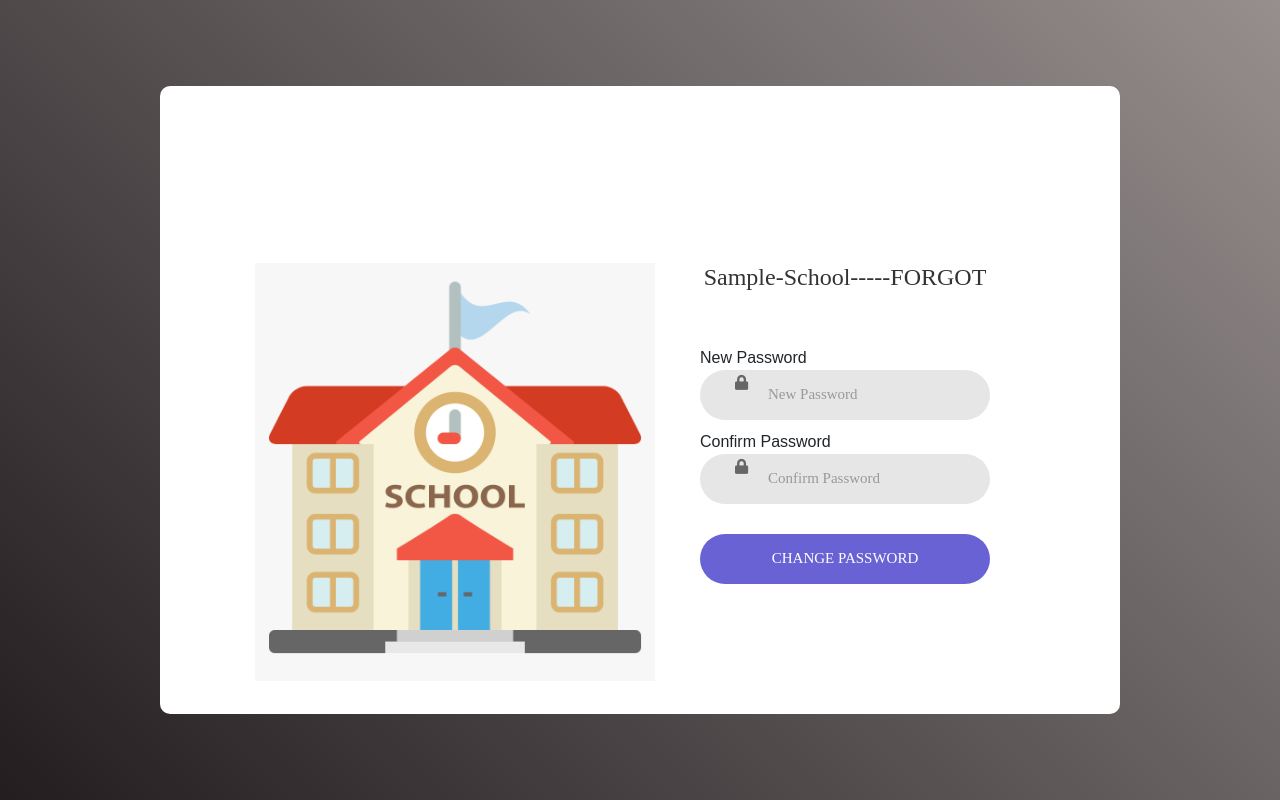
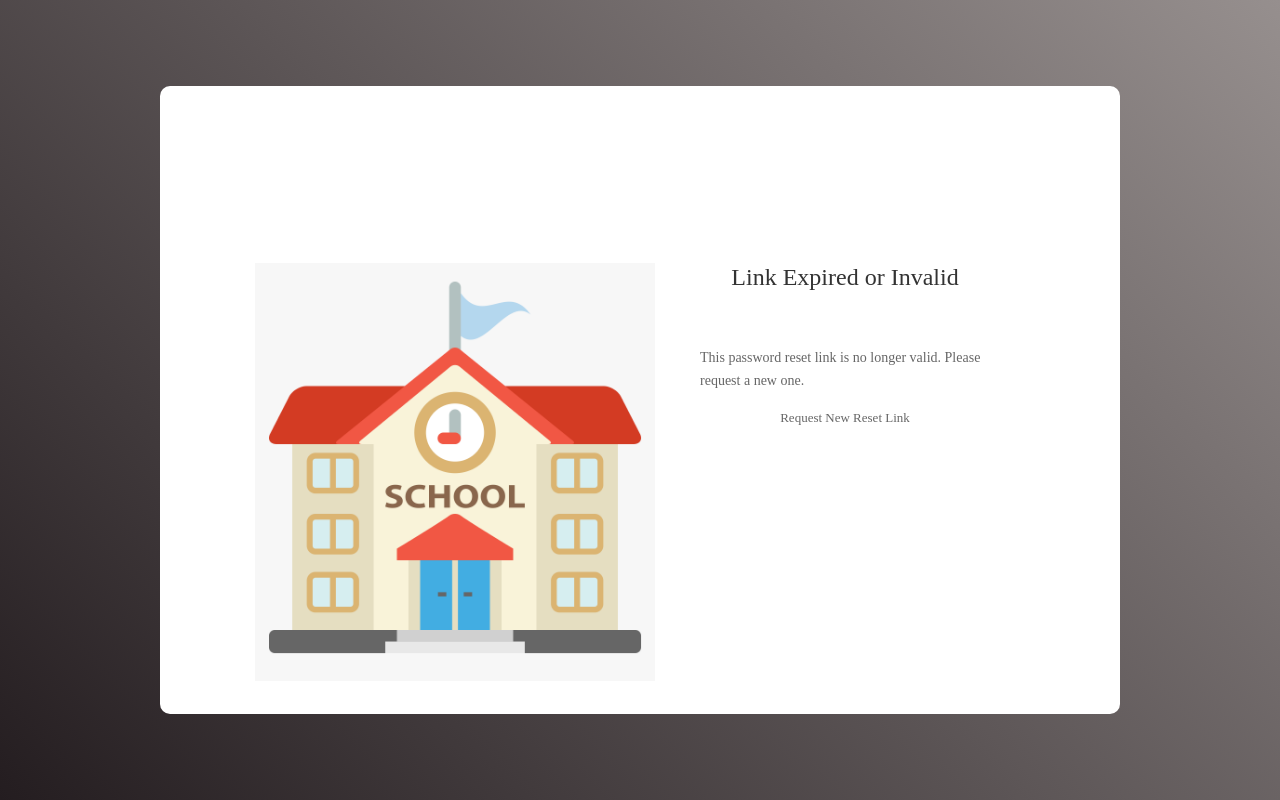
Before and after one commit to Prasanth9080/School1-CRM, a Django app: page /reset/1/1/ in a window 1280 px wide. Run offline with Django 3.2, Linux system fonts and the light colour scheme; data comes from the database, SQL or seed files in the repository; both versions use the stored data as it was after the commit; some libraries are stand-ins or nearby versions.

Commit message:
authentication forgot and reset complete

```diff
--- a/New_School_CRM-main/apps/corecode/templates/corecode/password-reset-confirm.html
+++ b/New_School_CRM-main/apps/corecode/templates/corecode/password-reset-confirm.html
@@ -1,20 +1,17 @@
-
 {% load static %}
 <!DOCTYPE html>
 <html lang="en">
+
 <head>
   <meta charset="utf-8">
   <meta name="viewport" content="width=device-width, initial-scale=1">
-  <meta http-equiv="x-ua-compatible" content="ie=edge">
-  <title>{{ School_name | default:"Forgot Password" }}</title>
+  <title>Reset Password</title>
   <link rel="stylesheet" href="{% static 'plugins/fontawesome-free/css/all.min.css' %}">
   <link rel="stylesheet" href="{% static 'plugins/toastr/toastr.min.css' %}">
-  <link rel="stylesheet" href="{% static 'plugins/overlayScrollbars/css/OverlayScrollbars.min.css' %}">
   <link rel="stylesheet" href="{% static 'dist/css/adminlte.min.css' %}">
   <link rel="stylesheet" href="{% static 'dist/css/login-page.css' %}">
-  <link href="https://fonts.googleapis.com/css?family=Source+Sans+Pro:300,400,400i,700" rel="stylesheet">
-  <link rel="shortcut icon" type="image/x-icon" href="{% static 'dist/img/sclfav.png' %}">
 </head>
+
 <body>
   <div class="limiter">
     <div class="container-login100">
@@ -22,72 +19,85 @@
         <div class="login100-pic js-tilt" style="width: 400px;">
           <img src="{% static 'dist/img/school.png' %}">
         </div>
+
+        {% if validlink %}
         <form class="login100-form validate-form" method="post" onsubmit="return validateForm()">
           {% csrf_token %}
-        <span class="login100-form-title">
-          {{ School_name | default:"Sample-School-----FORGOT" }}
-        </span>
-        <div class="wrap-input100 validate-input" data-validate="Password is required">New Password
+          <span class="login100-form-title">Reset Your Password</span>
+
+          <div class="wrap-input100 validate-input">
             <input class="input100" type="password" id="new_password1" name="new_password1" placeholder="New Password">
             <span class="focus-input100"></span>
-          <span class="symbol-input100">
-            <i class="fa fa-lock" aria-hidden="true"></i>
-          </span>
+            <span class="symbol-input100"><i class="fa fa-lock"></i></span>
             <span class="error-msg" id="new-password1-error"></span>
           </div>
-        <div class="wrap-input100 validate-input" data-validate="Password is required">Confirm Password
-          <input class="input100" type="password" id="new_password2" name="new_password2" placeholder="Confirm Password">
+
+          <div class="wrap-input100 validate-input">
+            <input class="input100" type="password" id="new_password2" name="new_password2"
+              placeholder="Confirm Password">
             <span class="focus-input100"></span>
-
-          <span class="symbol-input100">
-            <i class="fa fa-lock" aria-hidden="true"></i>
-          </span>
+            <span class="symbol-input100"><i class="fa fa-lock"></i></span>
             <span class="error-msg" id="new-password2-error"></span>
           </div>
+
           <div class="container-login100-form-btn">
             <button class="login100-form-btn" type="submit">Change Password</button>
           </div>
         </form>
+        {% else %}
+        <div class="login100-form validate-form">
+          <span class="login100-form-title">Link Expired or Invalid</span>
+          <p>This password reset link is no longer valid. Please request a new one.</p>
+          <div class="text-center p-t-12">
+            <a class="txt2" href="{% url 'password_reset' %}">Request New Reset Link</a>
+          </div>
+        </div>
+        {% endif %}
       </div>
     </div>
   </div>
+
+  <!-- JS -->
   <script src="{% static 'plugins/jquery/jquery.min.js' %}"></script>
-<script src="{% static 'dist/js/jquery.formset.js' %}"></script>
   <script src="{% static 'plugins/bootstrap/js/bootstrap.bundle.min.js' %}"></script>
   <script src="{% static 'plugins/toastr/toastr.min.js' %}"></script>
-<script src="{% static 'plugins/overlayScrollbars/js/jquery.overlayScrollbars.min.js' %}"></script>
-<script src="{% static 'dist/js/adminlte.js' %}"></script>
-<script src="{% static 'dist/js/demo.js' %}"></script>
-{% if messages %}
-  {% for message in messages %}
-    <script type="text/javascript">
-      toastr.options.progressBar = true;
-      toastr.{{ message.tags }}('{{ message }}')
-    </script>
-  {% endfor %}
-{% endif %}
   <script>
     function validateForm() {
-    var newPassword1 = document.getElementById("new_password1").value;
-    var newPassword2 = document.getElementById("new_password2").value;
+      var pass1 = document.getElementById("new_password1").value;
+      var pass2 = document.getElementById("new_password2").value;
       var valid = true;
 
-    if (newPassword1 === "") {
-      document.getElementById("new-password1-error").innerText = "Please enter your New Password";
+      if (pass1 === "") {
+        document.getElementById("new-password1-error").innerText = "Please enter new password";
         valid = false;
       } else {
         document.getElementById("new-password1-error").innerText = "";
       }
 
-    if (newPassword2 === "") {
-      document.getElementById("new-password2-error").innerText = "Please enter your Confirm Password";
+      if (pass2 === "") {
+        document.getElementById("new-password2-error").innerText = "Please confirm your password";
         valid = false;
       } else {
         document.getElementById("new-password2-error").innerText = "";
       }
 
+      if (pass1 !== pass2) {
+        document.getElementById("new-password2-error").innerText = "Passwords do not match";
+        valid = false;
+      }
+
       return valid;
     }
   </script>
+
+  {% if messages %}
+  {% for message in messages %}
+  <script>
+    toastr.options.progressBar = true;
+    toastr["{{ message.tags }}"]('{{ message }}');
+  </script>
+  {% endfor %}
+  {% endif %}
 </body>
+
 </html>
--- a/New_School_CRM-main/apps/corecode/urls.py
+++ b/New_School_CRM-main/apps/corecode/urls.py
@@ -44,6 +44,30 @@ urlpatterns = [
     path('signup/', views.signup_view, name='signup'),
     path('login/', views.custom_login_view, name='login'),
     path('logout/', views.logout_view, name='logout'),
+
+
+
+
+    # path('password_reset/', auth_views.PasswordResetView.as_view(template_name='corecode/password-reset.html'),
+    #      name='password_reset'),
+    # path('reset/<uidb64>/<token>/', auth_views.PasswordResetConfirmView.as_view(template_name='corecode/password-reset-confirm.html'),
+    #      name='password_reset_confirm'),
+    # path('reset/done/', auth_views.PasswordResetCompleteView.as_view(template_name='corecode/password-reset-complete.html'),
+    #      name='password_reset_complete'),
+
+
+    # path('password_reset/', views.password_reset_view, name='password_reset'),
+    # path('reset/<uidb64>/<token>/', views.password_reset_confirm_view, name='password_reset_confirm'),
+    # path('reset/done/', views.password_reset_complete_view, name='password_reset_complete'),
+
+    #### new for forgotpassword
+
+
+    path('password_reset/', views.password_reset_view, name='password_reset'),
+    path('reset/<uidb64>/<token>/', views.password_reset_confirm_view, name='password_reset_confirm'),
+    path('reset/done/', views.password_reset_complete_view, name='password_reset_complete'),
+
+
 
     path('principal/dashboard/', views.principal_index, name='principal_index'),
     path('staff/dashboard/', views.staff_index, name='staff_index'),
--- a/New_School_CRM-main/apps/corecode/views.py
+++ b/New_School_CRM-main/apps/corecode/views.py
@@ -1224,6 +1224,319 @@ def logout_view(request):
     return redirect('login')
 
 
+
+
+#############////////// for forgot password view function:
+
+# from django.shortcuts import render, redirect
+# from django.contrib.auth.models import User
+# from django.contrib.auth.tokens import default_token_generator
+# from django.utils.http import urlsafe_base64_encode
+# from django.utils.encoding import force_bytes
+# from django.core.mail import send_mail
+# from django.template.loader import render_to_string
+# from django.conf import settings
+# from django.contrib import messages
+
+# def password_reset_view(request):
+#     if request.method == "POST":
+#         email = request.POST.get("email")
+#         try:
+#             user = User.objects.get(email=email)
+#         except User.DoesNotExist:
+#             messages.error(request, "No user with that email.")
+#             return redirect("password_reset")
+
+#         token = default_token_generator.make_token(user)
+#         uid = urlsafe_base64_encode(force_bytes(user.pk))
+
+#         reset_link = request.build_absolute_uri(f"/reset/{uid}/{token}/")
+
+#         subject = "Password Reset Requested"
+#         message = render_to_string("corecode/password-reset.html", {
+#             "user": user,
+#             "reset_link": reset_link,
+#         })
+
+#         send_mail(subject, message, settings.DEFAULT_FROM_EMAIL, [user.email])
+#         messages.success(request, "Password reset link sent to your email.")
+#         return redirect("password_reset_complete")
+
+#     return render(request, "corecode/password-reset.html")
+
+
+# from django.utils.http import urlsafe_base64_decode
+# from django.contrib.auth import get_user_model
+# from django.contrib.auth.hashers import make_password
+
+# def password_reset_confirm_view(request, uidb64, token):
+#     UserModel = get_user_model()
+#     try:
+#         uid = urlsafe_base64_decode(uidb64).decode()
+#         user = UserModel.objects.get(pk=uid)
+#     except (UserModel.DoesNotExist, ValueError, TypeError, OverflowError):
+#         user = None
+
+#     if user is not None and default_token_generator.check_token(user, token):
+#         if request.method == "POST":
+#             password = request.POST.get("password")
+#             password2 = request.POST.get("password2")
+
+#             if password != password2:
+#                 messages.error(request, "Passwords do not match.")
+#                 return redirect(request.path)
+
+#             user.password = make_password(password)
+#             user.save()
+#             messages.success(request, "Password reset successful.")
+#             return redirect("password_reset_complete")
+
+#         return render(request, "corecode/password-reset-confirm.html")
+#     else:
+#         messages.error(request, "The reset link is invalid or expired.")
+#         return redirect("password_reset")
+
+# def password_reset_complete_view(request):
+#     return render(request, "corecode/password-reset-complete.html")
+
+
+
+###### new forgot password view function:
+
+
+
+from django.shortcuts import render, redirect
+from django.contrib.auth.tokens import default_token_generator
+from django.utils.http import urlsafe_base64_encode, urlsafe_base64_decode
+from django.utils.encoding import force_bytes, force_str
+from django.core.mail import send_mail
+from django.conf import settings
+from django.contrib.auth import get_user_model
+from django.contrib.auth.hashers import make_password
+from django.contrib import messages
+
+User = get_user_model()
+
+
+# def password_reset_view(request):
+#     if request.method == 'POST':
+#         email = request.POST.get('email')
+#         try:
+#             user = User.objects.get(email=email)
+#             token = default_token_generator.make_token(user)
+#             uid = urlsafe_base64_encode(force_bytes(user.pk))
+#             reset_link = request.build_absolute_uri(f'/reset/{uid}/{token}/')
+
+#             subject = 'Password Reset Request'
+#             message = f'Hello {user.username},\n\nClick below to reset your password:\n{reset_link}\n\nIf you did not request this, ignore the email.'
+#             send_mail(subject, message, settings.DEFAULT_FROM_EMAIL, [user.email])
+
+#             messages.success(request, 'Password reset email sent.')
+#             return redirect('password_reset_done')
+
+#         except User.DoesNotExist:
+#             messages.error(request, 'No account found with that email.')
+
+#     return render(request, 'corecode/password-reset.html')
+
+
+from django.http import JsonResponse
+
+def password_reset_view(request):
+    if request.method == 'POST':
+        email = request.POST.get('email')
+        try:
+            user = User.objects.get(email=email)
+            token = default_token_generator.make_token(user)
+            uid = urlsafe_base64_encode(force_bytes(user.pk))
+            reset_link = request.build_absolute_uri(f'/reset/{uid}/{token}/')
+
+            subject = 'Password Reset Request'
+            message = f'Hello {user.username},\n\nClick below to reset your password:\n{reset_link}\n\nIf you did not request this, ignore the email.'
+            send_mail(subject, message, settings.DEFAULT_FROM_EMAIL, [user.email])
+
+            # AJAX response
+            if request.headers.get('x-requested-with') == 'XMLHttpRequest':
+                return JsonResponse({'message': 'Password reset email sent.'}, status=200)
+
+            messages.success(request, 'Password reset email sent.')
+            return redirect('password_reset_done')
+
+        except User.DoesNotExist:
+            if request.headers.get('x-requested-with') == 'XMLHttpRequest':
+                return JsonResponse({'error': 'Please enter the correct email or check your email.'}, status=400)
+
+            messages.error(request, 'Please enter the correct email or check your email.')
+
+    return render(request, 'corecode/password-reset.html')
+
+
+
+# def password_reset_confirm_view(request, uidb64, token):
+#     try:
+#         uid = force_str(urlsafe_base64_decode(uidb64))
+#         user = User.objects.get(pk=uid)
+#     except (TypeError, ValueError, OverflowError, User.DoesNotExist):
+#         user = None
+
+#     if user is not None and default_token_generator.check_token(user, token):
+#         if request.method == 'POST':
+#             password1 = request.POST.get('new_password1')
+#             password2 = request.POST.get('new_password2')
+#             if password1 != password2:
+#                 messages.error(request, 'Passwords do not match.')
+#             else:
+#                 user.password = make_password(password1)
+#                 user.save()
+#                 messages.success(request, 'Password successfully reset.')
+#                 return redirect('password_reset_complete')
+
+#         return render(request, 'corecode/password-reset-confirm.html')
+
+#     messages.error(request, 'Invalid or expired link.')
+#     return redirect('password_reset')
+
+
+from django.shortcuts import render, redirect
+from django.contrib.auth.models import User
+from django.utils.http import urlsafe_base64_decode
+from django.contrib.auth.tokens import default_token_generator
+from django.contrib.auth.hashers import make_password
+from django.contrib import messages
+from django.utils.encoding import force_str
+
+##### ////// using any password taken to fogotten
+
+def password_reset_confirm_view(request, uidb64, token):
+    try:
+        uid = force_str(urlsafe_base64_decode(uidb64))
+        user = User.objects.get(pk=uid)
+    except (TypeError, ValueError, OverflowError, User.DoesNotExist):
+        user = None
+
+    if user is not None and default_token_generator.check_token(user, token):
+        if request.method == 'POST':
+            password1 = request.POST.get('new_password1')
+            password2 = request.POST.get('new_password2')
+
+            # Check if both password fields are filled
+            if not password1 or not password2:
+                messages.error(request, 'Please fill in both password fields.')
+            elif password1 != password2:
+                messages.error(request, 'Passwords do not match.')
+            else:
+                user.set_password(password1)
+                user.save()
+                messages.success(request, 'Password successfully reset.')
+                return redirect('password_reset_complete')
+
+        return render(request, 'corecode/password-reset-confirm.html', {'validlink': True})
+
+    # Invalid or expired token
+    return render(request, 'corecode/password-reset-confirm.html', {'validlink': False})
+
+
+
+
+
+def password_reset_complete_view(request):
+    return render(request, 'corecode/password-reset-complete.html')
+
+
+
+
+
+
+
+
+
+
+
+
+
+
+
+
+
+
+
+
+
+
+
+
+
+
+
+
+
+
+
+
+
+
+
+
+
+
+
+
+
+
+
+
+
+
+
+
+
+
+
+
+
+
+
+
+
+
+
+
+
+
+
+
+
+
+
+
+
+
+
+
+
+
+
+
+
+
+
+
+
+
+
+
+
+
+
+
+
+
+
+
+
+
+
+
 ##### new....
 
 # def custom_login_view(request):
--- a/New_School_CRM-main/school_app/settings.py
+++ b/New_School_CRM-main/school_app/settings.py
@@ -143,6 +143,7 @@ AUTH_PASSWORD_VALIDATORS = [
     },
     {
         "NAME": "django.contrib.auth.password_validation.MinimumLengthValidator",
+
     },
     {
         "NAME": "django.contrib.auth.password_validation.CommonPasswordValidator",
```
Also changed, not shown: New_School_CRM-main/apps/corecode/templates/corecode/password-reset.html (+28 -32 lines), New_School_CRM-main/db.sqlite3, 1 other file. Lines whose indentation alone changed are shown as unchanged.
